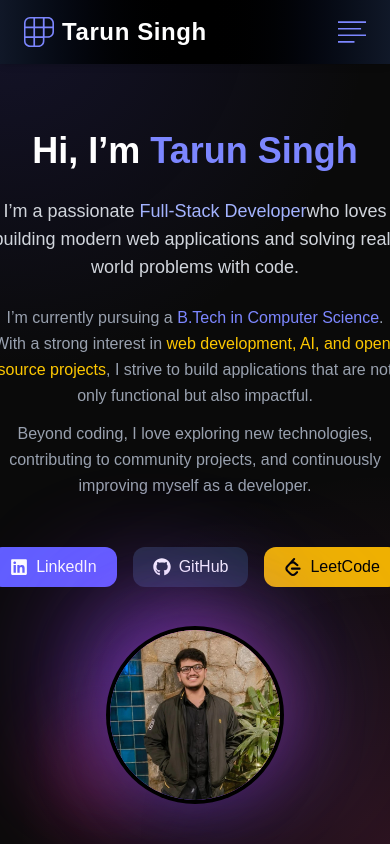
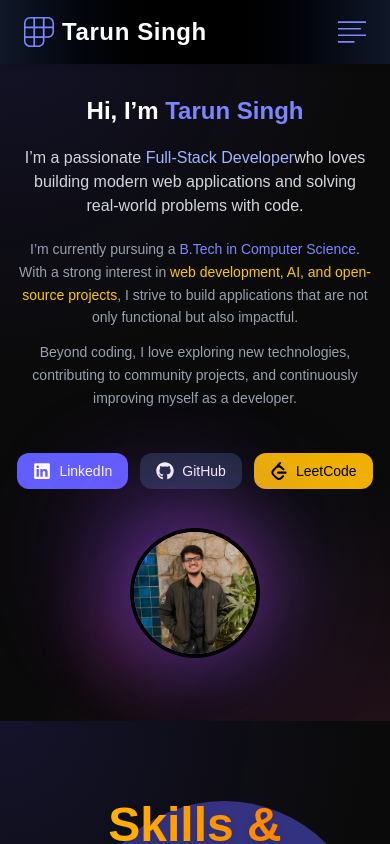
Before and after one commit to Tarunsingh064/portfolio, a Next.js app: page / in a window 390 px wide. Shown: the top 844 px of the page. Built offline with nearby package versions, Linux system fonts and the light colour scheme.

Commit message:
first commit1

```diff
--- a/src/components/herosection.jsx
+++ b/src/components/herosection.jsx
@@ -8,19 +8,20 @@ export default function HeroSection() {
   return (
     <section
       id="home"
-      className="relative flex flex-col md:flex-row items-center justify-center md:justify-between max-w-6xl mx-auto px-6 pt-32 pb-20"
+      className="relative flex flex-col md:flex-row items-center justify-center md:justify-between
+                 max-w-6xl mx-auto px-4 sm:px-6 lg:px-8 pt-24 sm:pt-28 md:pt-32 pb-16 sm:pb-20"
     >
       {/* Left Content */}
       <motion.div
         initial={{ opacity: 0, x: -40 }}
         animate={{ opacity: 1, x: 0 }}
         transition={{ duration: 0.8 }}
-        className="text-center md:text-left space-y-6"
+        className="text-center md:text-left space-y-5 sm:space-y-6"
       >
-        <h1 className="text-4xl md:text-6xl font-bold text-white leading-tight">
+        <h1 className="text-2xl sm:text-3xl md:text-5xl lg:text-6xl font-bold text-white leading-tight">
           Hi, I’m <span className="text-indigo-400">Tarun Singh</span>
         </h1>
-        <p className="text-gray-300 max-w-xl text-lg">
+        <p className="text-gray-300 max-w-xl text-base sm:text-lg">
           I’m a passionate <span className="text-indigo-300">Full-Stack Developer</span>
           who loves building modern web applications and solving real-world problems with code.
         </p>
@@ -30,7 +31,7 @@ export default function HeroSection() {
           initial={{ opacity: 0, y: 20 }}
           animate={{ opacity: 1, y: 0 }}
           transition={{ delay: 0.5, duration: 0.8 }}
-          className="mt-6 text-gray-400 max-w-xl text-base leading-relaxed"
+          className="mt-4 sm:mt-6 text-gray-400 max-w-xl text-sm sm:text-base leading-relaxed"
         >
           <p>
             I’m currently pursuing a <span className="text-indigo-400">B.Tech in Computer Science</span>.
@@ -44,25 +45,31 @@ export default function HeroSection() {
         </motion.div>
 
         {/* Buttons (below bio) */}
-        <div className="flex justify-center md:justify-start gap-4 pt-6">
+        <div className="flex flex-wrap justify-center md:justify-start gap-3 sm:gap-4 pt-6">
           <a
             href="https://www.linkedin.com/in/tarun-singh-80ab4223a/"
             target="_blank"
-            className="flex items-center gap-2 px-5 py-2 rounded-xl bg-indigo-500 hover:bg-indigo-600 text-white font-medium transition"
+            className="flex items-center gap-2 px-4 sm:px-5 py-2 rounded-xl
+                       bg-indigo-500 hover:bg-indigo-600 text-white text-sm sm:text-base
+                       font-medium transition"
           >
             <FaLinkedin size={18} /> LinkedIn
           </a>
           <a
             href="https://github.com/Tarunsingh064/Tarunsingh064"
             target="_blank"
-            className="flex items-center gap-2 px-5 py-2 rounded-xl bg-gray-800 hover:bg-gray-700 text-white font-medium transition"
+            className="flex items-center gap-2 px-4 sm:px-5 py-2 rounded-xl
+                       bg-gray-800 hover:bg-gray-700 text-white text-sm sm:text-base
+                       font-medium transition"
           >
             <FaGithub size={18} /> GitHub
           </a>
           <a
             href="https://leetcode.com/u/Tarun_singh006/"
             target="_blank"
-            className="flex items-center gap-2 px-5 py-2 rounded-xl bg-yellow-500 hover:bg-yellow-600 text-black font-medium transition"
+            className="flex items-center gap-2 px-4 sm:px-5 py-2 rounded-xl
+                       bg-yellow-500 hover:bg-yellow-600 text-black text-sm sm:text-base
+                       font-medium transition"
           >
             <SiLeetcode size={18} /> LeetCode
           </a>
@@ -74,21 +81,26 @@ export default function HeroSection() {
         initial={{ opacity: 0, x: 40 }}
         animate={{ opacity: 1, x: 0 }}
         transition={{ duration: 0.8 }}
-        className="mt-10 md:mt-0 relative"
+        className="mt-10 md:mt-0 relative flex justify-center md:justify-end"
       >
         {/* Background figures */}
-        <div className="absolute -top-10 -left-10 w-40 h-40 bg-purple-500 rounded-full blur-3xl opacity-30 animate-pulse" />
-        <div className="absolute -bottom-10 -right-12 w-52 h-52 bg-indigo-500 rounded-full blur-3xl opacity-20 animate-bounce" />
-        <div className="absolute top-1/2 -left-16 w-28 h-28 bg-pink-500 rounded-full blur-2xl opacity-25 animate-spin-slow" />
+        <div className="absolute -top-8 -left-8 w-28 h-28 sm:w-36 sm:h-36 md:w-40 md:h-40
+                        bg-purple-500 rounded-full blur-3xl opacity-30 animate-pulse" />
+        <div className="absolute -bottom-10 -right-10 w-40 h-40 sm:w-48 sm:h-48 md:w-52 md:h-52
+                        bg-indigo-500 rounded-full blur-3xl opacity-20 animate-bounce" />
+        <div className="absolute top-1/2 -left-10 w-20 h-20 sm:w-24 sm:h-24 md:w-28 md:h-28
+                        bg-pink-500 rounded-full blur-2xl opacity-25 animate-spin-slow" />
 
         {/* Profile Image */}
         <motion.div
           whileHover={{ scale: 1.05 }}
-          className="relative w-44 h-44 md:w-60 md:h-60 rounded-full p-[3px]
-                     bg-gradient-to-tr from-indigo-500 via-purple-500 to-pink-500
-                     shadow-2xl mx-auto md:mx-0"
+          className="relative w-32 h-32 sm:w-44 sm:h-44 md:w-56 md:h-56 lg:w-60 lg:h-60
+                     rounded-full p-[3px] bg-gradient-to-tr from-indigo-500 via-purple-500 to-pink-500
+                     shadow-2xl"
         >
-          <div className="absolute inset-0 rounded-full bg-gradient-to-tr from-indigo-500 via-purple-500 to-pink-500 blur-2xl opacity-50 animate-pulse" />
+          <div className="absolute inset-0 rounded-full bg-gradient-to-tr
+                          from-indigo-500 via-purple-500 to-pink-500
+                          blur-2xl opacity-50 animate-pulse" />
           <img
             src="/profile.jpg"
             alt="Profile Picture"
```
